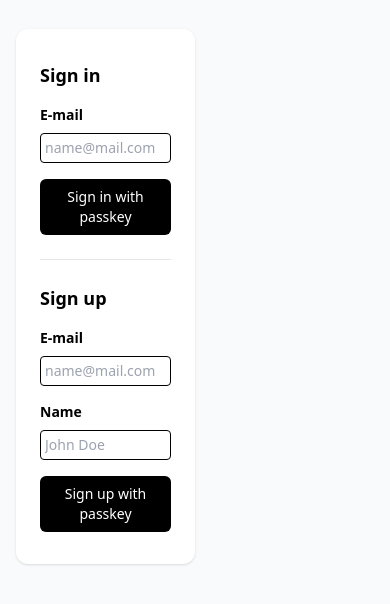
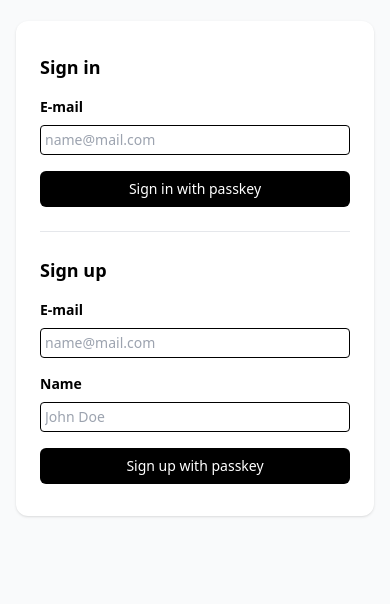
Before and after one commit to lucasamonrc/passkeys, a website with bundled scripts: page app/index.html in a window 390 px wide. Shown: the part 126-730 px from the top of the page. Built offline with nearby package versions, Linux system fonts and the light colour scheme.

Commit message:
fix: Add responsive layout

```diff
--- a/app/index.html
+++ b/app/index.html
@@ -8,8 +8,8 @@
     <title>Passkeys</title>
   </head>
   <body class="w-full h-screen bg-gray-50 flex items-center justify-center p-4">
-    <div class="max-w-screen-md w-full flex gap-x-10">
-      <div class="bg-white shadow rounded-xl w-1/2 px-6 py-8 flex flex-col gap-y-6">
+    <div class="max-w-screen-md w-full flex flex-col md:flex-row gap-10">
+      <div class="bg-white shadow rounded-xl w-full md:w-1/2 px-6 py-8 flex flex-col gap-y-6">
         <!-- Authentication Form -->
         <form
           id="authentication"
@@ -79,7 +79,7 @@
       </div>
 
       <!-- Result display -->
-      <div class="flex flex-col gap-y-4 w-1/2">
+      <div class="flex flex-col gap-y-4 w-full md:w-1/2">
         <div id="message"></div>
         <div id="profile" class="flex flex-col gap-y-2"></div>
       </div>
```
